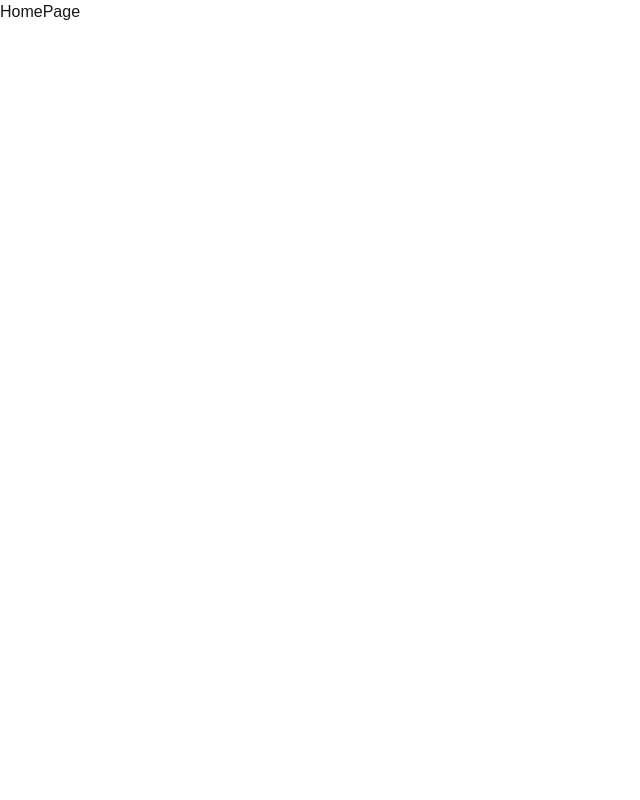
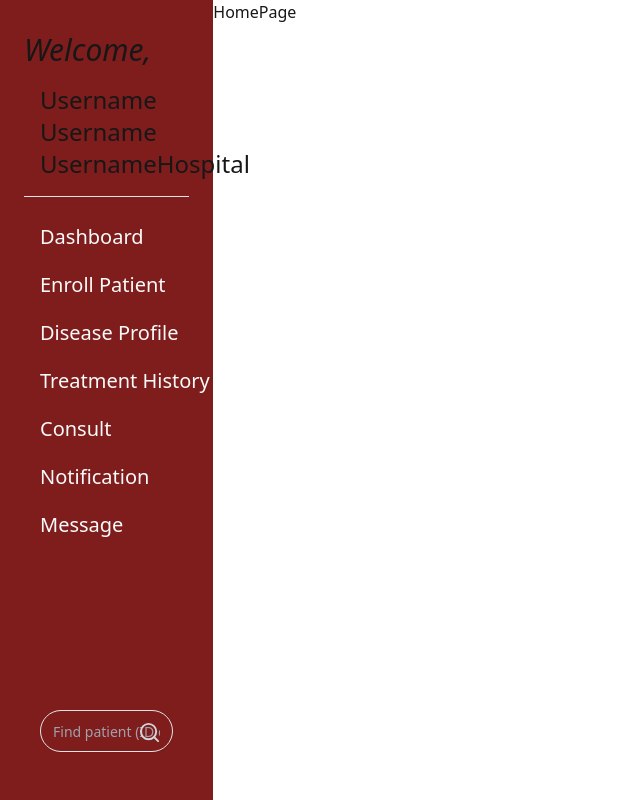
Before and after one commit to CurrieParinas/cancer-surveillance-system, a Next.js app: page / in a window 1280 px wide. Shown: the whole page, without its empty margins (0-640 px from the left). Built offline with nearby package versions, Linux system fonts and the light colour scheme.

Commit message:
[Feat][Currie] - added layout sidebar (#1)
* [Feat][Currie] - added layout sidebar

* fix: added leftover label

```diff
--- a/package.json
+++ b/package.json
@@ -10,6 +10,9 @@
   },
   "dependencies": {
     "@radix-ui/react-icons": "^1.3.0",
+    "@radix-ui/react-label": "^2.1.0",
+    "@radix-ui/react-separator": "^1.1.0",
+    "@radix-ui/react-slot": "^1.1.0",
     "class-variance-authority": "^0.7.0",
     "clsx": "^2.1.1",
     "lucide-react": "^0.439.0",
--- a/src/app/(main)/layout.tsx
+++ b/src/app/(main)/layout.tsx
@@ -1,11 +1,14 @@
+import { Sidebar } from "@/components/atoms/sidebar";
+
 export default function RootLayout({
   children,
 }: {
   children: React.ReactNode;
 }) {
   return (
-        <>
+    <div className="flex screen">
+      <Sidebar />
       {children}
-        </>
+    </div>
   );
 }
--- a/src/app/globals.css
+++ b/src/app/globals.css
@@ -17,7 +17,7 @@
 body {
   color: var(--foreground);
   background: var(--background);
-  font-family: Arial, Helvetica, sans-serif;
+  font-family: 'Poppins', 'Montserrat' sans-serif;
 }
 
 @layer utilities {
@@ -54,6 +54,7 @@
     --chart-5: 27 87% 67%;
     --radius: 0.5rem;
   }
+
   .dark {
     --background: 240 10% 3.9%;
     --foreground: 0 0% 98%;
@@ -86,6 +87,7 @@
   * {
     @apply border-border;
   }
+
   body {
     @apply bg-background text-foreground;
   }
--- a/src/app/layout.tsx
+++ b/src/app/layout.tsx
@@ -1,12 +1,9 @@
 import "./globals.css";
-
 import type { Metadata } from "next";
 
 export const metadata: Metadata = {
-  title: "Home - Cancer Surveilance System",
-
-  description:
-    "Cancer Surveilance System | Magkasama natin puksain ang kanser",
+  title: "Home - Cancer Surveillance System",
+  description: "Cancer Surveillance System | Magkasama natin puksain ang kanser",
 };
 
 export default function RootLayout({
--- /dev/null
+++ b/src/components/atoms/navbar.tsx
@@ -0,0 +1,7 @@
+import React from 'react'
+
+export const navbar = () => {
+  return (
+    <div>navbar</div>
+  )
+}
--- /dev/null
+++ b/src/components/atoms/sidebar.tsx
@@ -0,0 +1,50 @@
+"use client"
+
+import React from 'react'
+import { Label } from '../ui/label'
+import { Separator } from '../ui/separator'
+import { Button } from '../ui/button'
+import { useRouter } from 'next/navigation'
+import { Input } from '../ui/input'
+import { Search } from 'lucide-react'
+
+
+
+export const Sidebar = () => {
+    return (
+        <div className='flex flex-col w-1/6 h-screen px-6 bg-red-900 py-4'>
+            <div className='py-4 '>
+                <Label className='text-3xl italic'>Welcome,</Label>
+            </div>
+            <div className='pl-4 pb-4 '>
+                <Label className='text-2xl'>Username Username Username</Label>
+                <Label className='text-2xl'>Hospital</Label>
+            </div>
+            <Separator />
+            <DoctorSidebar />
+        </div>
+    )
+}
+
+export const DoctorSidebar = () => {
+    const router = useRouter();
+
+    return (
+        <div className='py-4 justify-between h-full flex flex-col'>
+            <div>
+                <Button onClick={() => router.push("/")} className='w-full bg-transparent shadow-none justify-start text-xl py-6'>Dashboard</Button>
+                <Button onClick={() => router.push("/enrollPatient")} className='w-full bg-transparent shadow-none justify-start text-xl py-6'>Enroll Patient</Button>
+                <Button onClick={() => router.push("/diseaseProfile")} className='w-full bg-transparent shadow-none justify-start text-xl py-6'>Disease Profile</Button>
+                <Button onClick={() => router.push("/treatmentHistory")} className='w-full bg-transparent shadow-none justify-start text-xl py-6'>Treatment History</Button>
+                <Button onClick={() => router.push("/consult")} className='w-full bg-transparent shadow-none justify-start text-xl py-6'>Consult</Button>
+                <Button onClick={() => router.push("/notification")} className='w-full bg-transparent shadow-none justify-start text-xl py-6'>Notification</Button>
+                <Button onClick={() => router.push("/message")} className='w-full bg-transparent shadow-none justify-start text-xl py-6'>Message</Button>
+            </div>
+            <div className='p-4 relative'>
+                <Input placeholder='Find patient (ID or Lastname)' className='rounded-full placeholder:text-zinc-400 py-5' />
+                <Search className="absolute right-7 bottom-6 text-zinc-300" size={23} />
+            </div>
+
+        </div>
+    );
+}
--- /dev/null
+++ b/src/components/ui/button.tsx
@@ -0,0 +1,57 @@
+import * as React from "react"
+import { Slot } from "@radix-ui/react-slot"
+import { cva, type VariantProps } from "class-variance-authority"
+
+import { cn } from "@/lib/utils"
+
+const buttonVariants = cva(
+  "inline-flex items-center justify-center whitespace-nowrap rounded-md text-sm font-medium transition-colors focus-visible:outline-none focus-visible:ring-1 focus-visible:ring-ring disabled:pointer-events-none disabled:opacity-50",
+  {
+    variants: {
+      variant: {
+        default:
+          "bg-primary text-primary-foreground shadow hover:bg-primary/90",
+        destructive:
+          "bg-destructive text-destructive-foreground shadow-sm hover:bg-destructive/90",
+        outline:
+          "border border-input bg-background shadow-sm hover:bg-accent hover:text-accent-foreground",
+        secondary:
+          "bg-secondary text-secondary-foreground shadow-sm hover:bg-secondary/80",
+        ghost: "hover:bg-accent hover:text-accent-foreground",
+        link: "text-primary underline-offset-4 hover:underline",
+      },
+      size: {
+        default: "h-9 px-4 py-2",
+        sm: "h-8 rounded-md px-3 text-xs",
+        lg: "h-10 rounded-md px-8",
+        icon: "h-9 w-9",
+      },
+    },
+    defaultVariants: {
+      variant: "default",
+      size: "default",
+    },
+  }
+)
+
+export interface ButtonProps
+  extends React.ButtonHTMLAttributes<HTMLButtonElement>,
+    VariantProps<typeof buttonVariants> {
+  asChild?: boolean
+}
+
+const Button = React.forwardRef<HTMLButtonElement, ButtonProps>(
+  ({ className, variant, size, asChild = false, ...props }, ref) => {
+    const Comp = asChild ? Slot : "button"
+    return (
+      <Comp
+        className={cn(buttonVariants({ variant, size, className }))}
+        ref={ref}
+        {...props}
+      />
+    )
+  }
+)
+Button.displayName = "Button"
+
+export { Button, buttonVariants }
--- /dev/null
+++ b/src/components/ui/input.tsx
@@ -0,0 +1,24 @@
+import * as React from "react"
+
+import { cn } from "@/lib/utils"
+
+export type InputProps = React.InputHTMLAttributes<HTMLInputElement>
+
+const Input = React.forwardRef<HTMLInputElement, InputProps>(
+  ({ className, type, ...props }, ref) => {
+    return (
+      <input
+        type={type}
+        className={cn(
+          "flex h-9 w-full rounded-md border border-input bg-transparent px-3 py-1 text-sm shadow-sm transition-colors file:border-0 file:bg-transparent file:text-sm file:font-medium placeholder:text-muted-foreground focus-visible:outline-none focus-visible:ring-1 focus-visible:ring-ring disabled:cursor-not-allowed disabled:opacity-50",
+          className
+        )}
+        ref={ref}
+        {...props}
+      />
+    )
+  }
+)
+Input.displayName = "Input"
+
+export { Input }
--- /dev/null
+++ b/src/components/ui/label.tsx
@@ -0,0 +1,26 @@
+"use client"
+
+import * as React from "react"
+import * as LabelPrimitive from "@radix-ui/react-label"
+import { cva, type VariantProps } from "class-variance-authority"
+
+import { cn } from "@/lib/utils"
+
+const labelVariants = cva(
+  "text-sm font-medium leading-none peer-disabled:cursor-not-allowed peer-disabled:opacity-70"
+)
+
+const Label = React.forwardRef<
+  React.ElementRef<typeof LabelPrimitive.Root>,
+  React.ComponentPropsWithoutRef<typeof LabelPrimitive.Root> &
+    VariantProps<typeof labelVariants>
+>(({ className, ...props }, ref) => (
+  <LabelPrimitive.Root
+    ref={ref}
+    className={cn(labelVariants(), className)}
+    {...props}
+  />
+))
+Label.displayName = LabelPrimitive.Root.displayName
+
+export { Label }
--- /dev/null
+++ b/src/components/ui/separator.tsx
@@ -0,0 +1,31 @@
+"use client"
+
+import * as React from "react"
+import * as SeparatorPrimitive from "@radix-ui/react-separator"
+
+import { cn } from "@/lib/utils"
+
+const Separator = React.forwardRef<
+  React.ElementRef<typeof SeparatorPrimitive.Root>,
+  React.ComponentPropsWithoutRef<typeof SeparatorPrimitive.Root>
+>(
+  (
+    { className, orientation = "horizontal", decorative = true, ...props },
+    ref
+  ) => (
+    <SeparatorPrimitive.Root
+      ref={ref}
+      decorative={decorative}
+      orientation={orientation}
+      className={cn(
+        "shrink-0 bg-border",
+        orientation === "horizontal" ? "h-[1px] w-full" : "h-full w-[1px]",
+        className
+      )}
+      {...props}
+    />
+  )
+)
+Separator.displayName = SeparatorPrimitive.Root.displayName
+
+export { Separator }
```
Also changed, not shown: 1 other file (tests, documents, lock files or other folders). Lines whose indentation alone changed are shown as unchanged.
